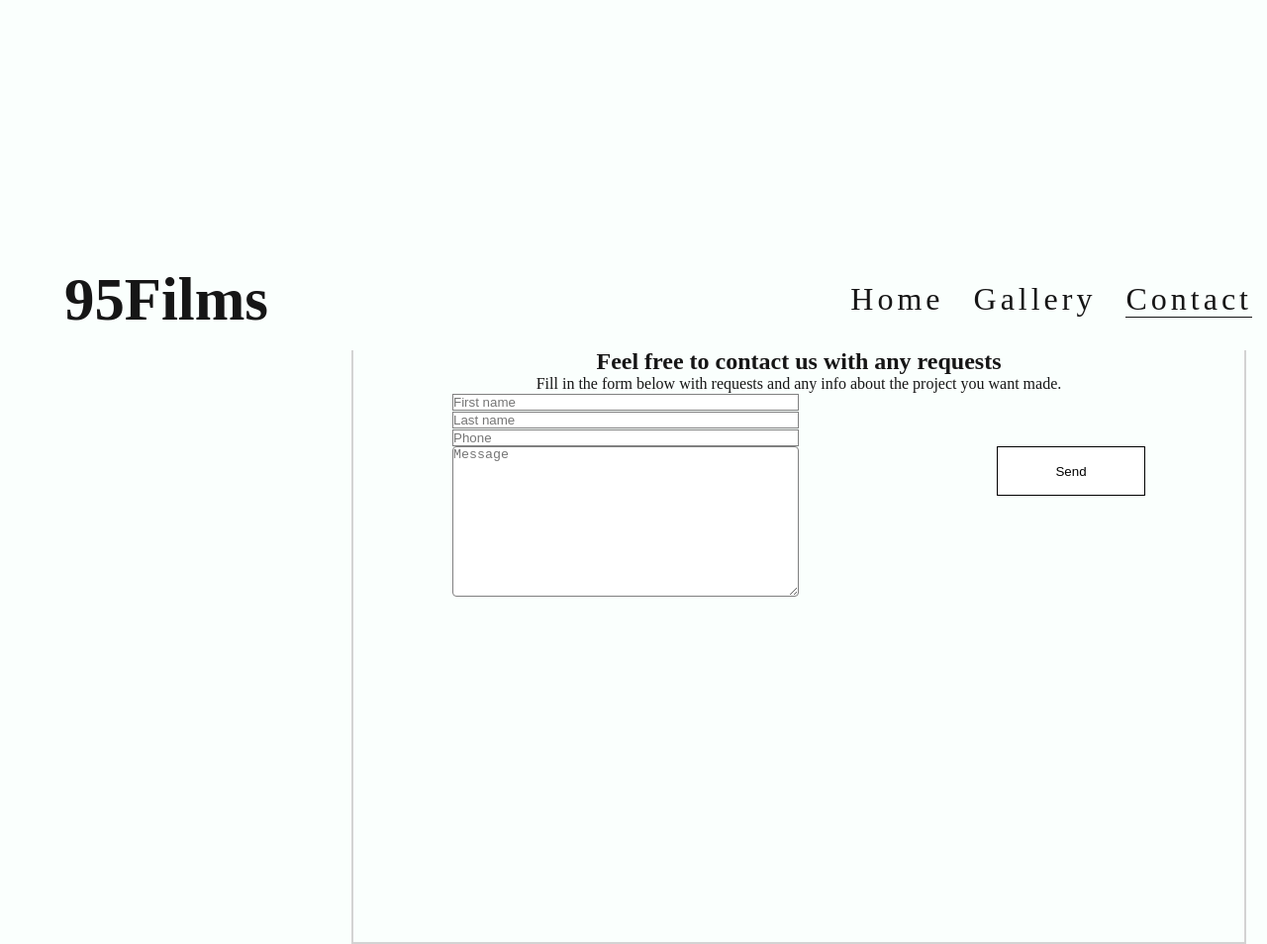
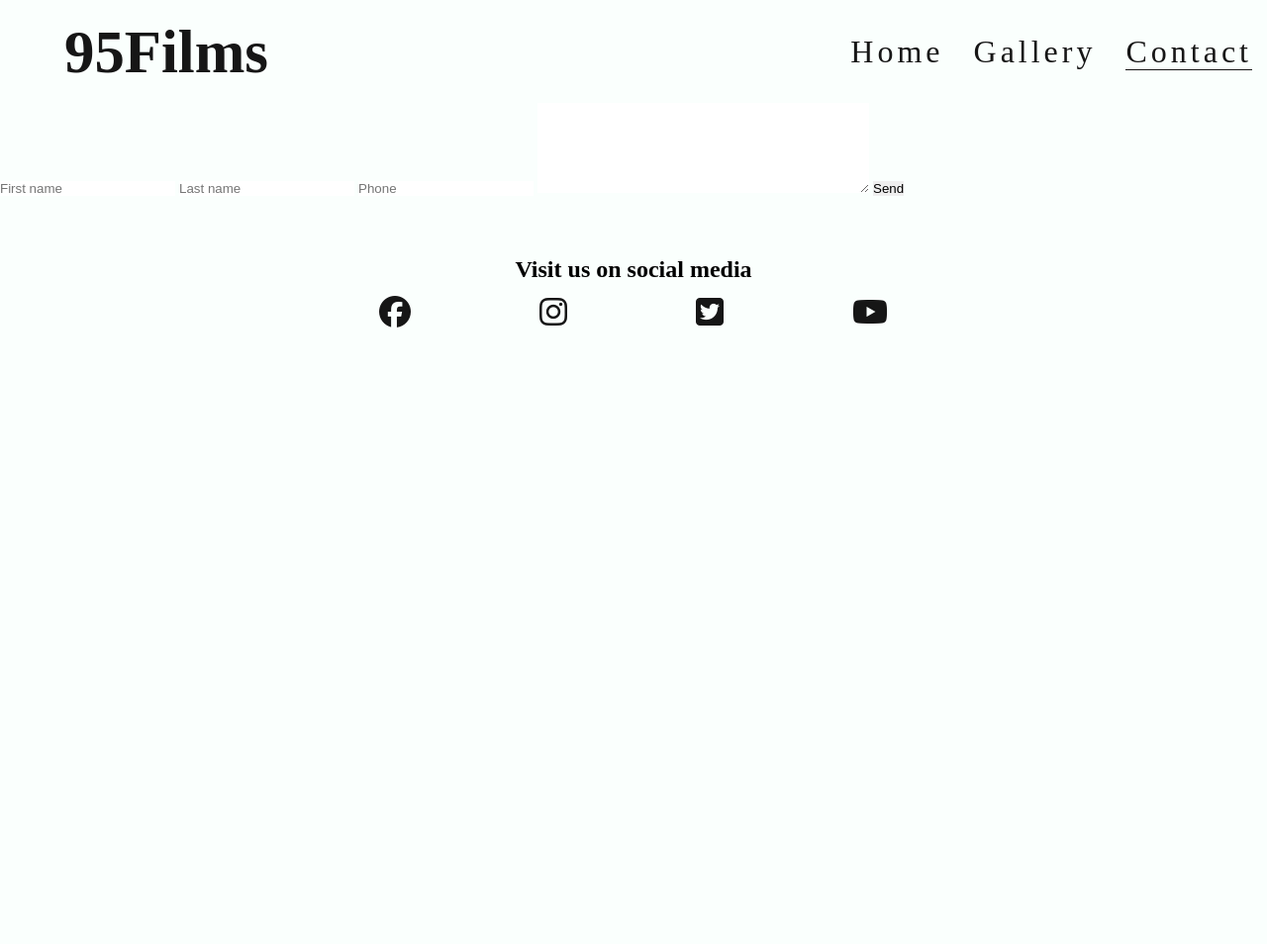
Before and after one commit to alexanderjsn/95Films, a plain HTML site: page assets/contact.html in a window 1280 px wide. Shown: the top 954 px of the page at 99% size. After the commit the page ends 800 px from the top, so only its background shows below. Drawn offline with Linux system fonts and the light colour scheme.

Commit message:
removed form

```diff
--- a/assets/style.css
+++ b/assets/style.css
@@ -66,6 +66,9 @@ bottom: 150px; right: 950px; position: absolute;
 #aboutsection {font-size: 300%; float: left; text-align: left;}
 #portfolio {font-size: 300%; float: left; text-align: left;}
 
+#contactheading {font-size: 300%; float: left; text-align: left; font-family: 'Dosis' sans-serif;}
+#contactheading > p {font-family: 'Dosis';font-size: 30%; float: left; text-align: left;}
+
 #aboutsection > h3 {font-family: 'Dosis';}
 #aboutsection > p {font-family: 'Dosis';font-size: 30%; float: left; text-align: left;}¨
 
@@ -108,22 +111,7 @@ hr {border-top: 1px solid #161616; width: 100%; margin: 5px 0; }
 
 /* contact page */
 
-.contact2 {background-color: white;}
-label {display: inline-block;}
-input[type=text]{width:50%; border: 1px solid gray;  box-sizing: border-box;}
-input[type=tel]{width:50%;  border: 1px solid gray;  box-sizing: border-box;}
-input[type=submit]{border: 1px solid; background-color: white; width: 150px; height: 50px; float:right;}
-#message{width:50%; display: inline-block; border: 1px solid gray; border-radius: 4px; box-sizing: border-box;}
-#contact1 {margin: auto; width: 50%;}
-#square {width: 700px; height: 500px; padding:100px;
-    border-style: solid;
-    border-color: lightgray;
-    border-width: 2px;
-    background-color: #FAFFFD;
-     margin-top: 250px;
-     margin-left: 35px;}
-#square > h2,p  {color: #161616; text-align: center;}
-.form {}
+.form {float: right;}
 
 
 /* footer */
```
Also changed, not shown: assets/contact3.html (+1 -1 lines), assets/home.html (+1 -1 lines).
